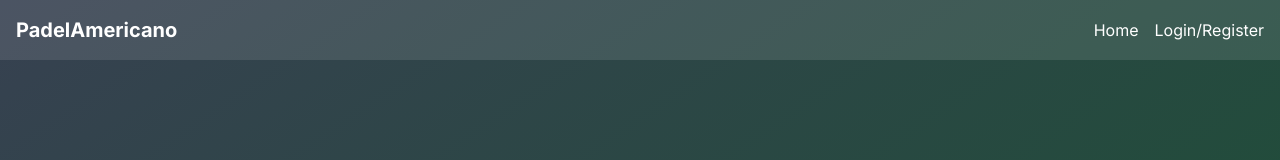
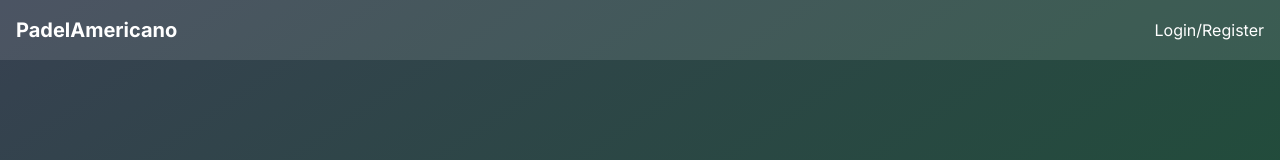
Before and after one commit to AndreasHoegh/mexicano-padel, a Next.js app: page /register in a window 1280 px wide. Shown: the top 160 px of the page. Built offline with nearby package versions, Linux system fonts and the light colour scheme.

Commit message:
remove home

```diff
--- a/components/NavBar.tsx
+++ b/components/NavBar.tsx
@@ -19,9 +19,6 @@ const NavBar: React.FC = () => {
         </div>
 
         <div className="flex items-center gap-2 md:gap-4 text-sm md:text-base">
-          <Link href="/">
-            <span className="hover:text-yellow-400">Home</span>
-          </Link>
           {isAuthenticated && (
             <Link href="/tournament-history">
               <span className="hover:text-yellow-400">Tournament History</span>
```
